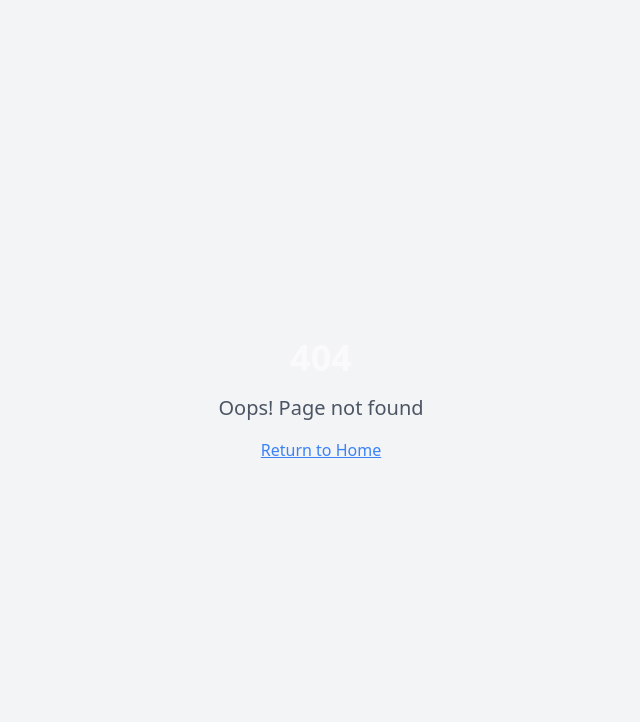
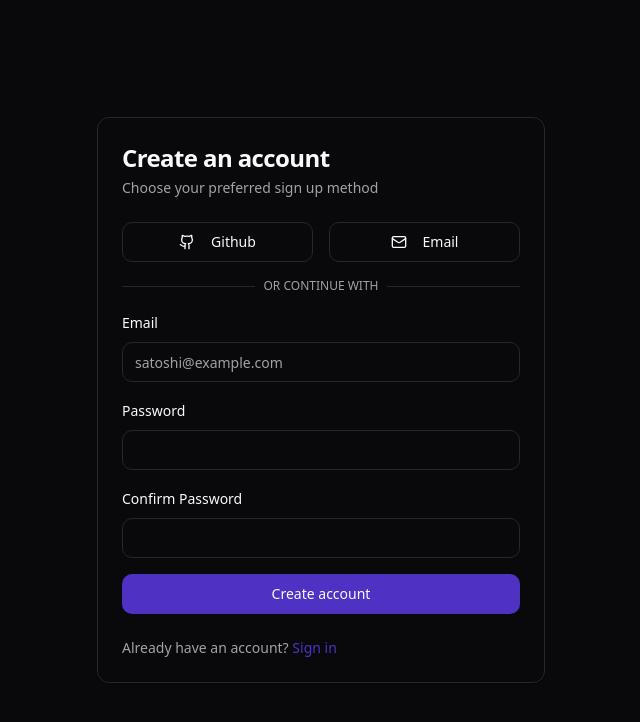
Before and after one commit to ghostiger1117/cosmic-swap-nexus, a React (Vite) app: page /signup in a window 1280 px wide. Before the commit this address had no page. Shown: the top 722 px of the page, without its empty margins (319-959 px from the left). Built offline with nearby package versions, Linux system fonts and the light colour scheme.

Commit message:
feat: Add sign-in and sign-up pages

```diff
--- a/src/App.tsx
+++ b/src/App.tsx
@@ -10,6 +10,8 @@ import Pools from "./pages/Pools";
 import Dashboard from "./pages/Dashboard";
 import About from "./pages/About";
 import FAQ from "./pages/FAQ";
+import SignIn from "./pages/SignIn";
+import SignUp from "./pages/SignUp";
 import NotFound from "./pages/NotFound";
 
 const queryClient = new QueryClient();
@@ -27,7 +29,8 @@ const App = () => (
           <Route path="/dashboard" element={<Dashboard />} />
           <Route path="/about" element={<About />} />
           <Route path="/faq" element={<FAQ />} />
-          {/* ADD ALL CUSTOM ROUTES ABOVE THE CATCH-ALL "*" ROUTE */}
+          <Route path="/signin" element={<SignIn />} />
+          <Route path="/signup" element={<SignUp />} />
           <Route path="*" element={<NotFound />} />
         </Routes>
       </BrowserRouter>
--- a/src/components/Navbar.tsx
+++ b/src/components/Navbar.tsx
@@ -61,6 +61,15 @@ const Navbar = () => {
               <span>0x1a2...3b4c</span>
             </Button>
           ) : (
+            <>
+              <Link to="/signin" className="px-3 py-2 text-sm rounded-lg hover:bg-white/5 transition-colors">
+                Sign In
+              </Link>
+              <Link to="/signup">
+                <Button variant="outline" className="border-white/10 hover:bg-white/5">
+                  Sign Up
+                </Button>
+              </Link>
               <Button
                 onClick={connectWallet}
                 className="ml-4 cosmic-button flex items-center space-x-2"
@@ -68,6 +77,7 @@ const Navbar = () => {
                 <Wallet size={16} />
                 <span>Connect Wallet</span>
               </Button>
+            </>
           )}
         </div>
 
@@ -111,6 +121,13 @@ const Navbar = () => {
               <span>0x1a2...3b4c</span>
             </Button>
           ) : (
+            <>
+              <Link to="/signin" className="block px-3 py-2 rounded-lg hover:bg-white/5 transition-colors">
+                Sign In
+              </Link>
+              <Link to="/signup" className="block px-3 py-2 rounded-lg hover:bg-white/5 transition-colors">
+                Sign Up
+              </Link>
               <Button
                 onClick={connectWallet}
                 className="w-full cosmic-button flex items-center justify-center space-x-2"
@@ -118,6 +135,7 @@ const Navbar = () => {
                 <Wallet size={16} />
                 <span>Connect Wallet</span>
               </Button>
+            </>
           )}
         </div>
       )}
--- /dev/null
+++ b/src/pages/SignIn.tsx
@@ -0,0 +1,86 @@
+
+import React from 'react';
+import { Link } from 'react-router-dom';
+import { Button } from "@/components/ui/button";
+import { Input } from "@/components/ui/input";
+import { Github, Mail } from 'lucide-react';
+import {
+  Card,
+  CardContent,
+  CardDescription,
+  CardFooter,
+  CardHeader,
+  CardTitle,
+} from "@/components/ui/card";
+import { Label } from "@/components/ui/label";
+
+const SignIn = () => {
+  const handleSubmit = (e: React.FormEvent) => {
+    e.preventDefault();
+    // Sign in logic will be implemented after Supabase integration
+    console.log('Sign in attempt');
+  };
+
+  return (
+    <div className="min-h-screen flex items-center justify-center bg-background px-4">
+      <Card className="w-full max-w-md">
+        <CardHeader className="space-y-1">
+          <CardTitle className="text-2xl font-bold">Sign in</CardTitle>
+          <CardDescription>
+            Choose your preferred sign in method
+          </CardDescription>
+        </CardHeader>
+        <CardContent className="space-y-4">
+          <div className="grid grid-cols-2 gap-4">
+            <Button variant="outline">
+              <Github className="mr-2 h-4 w-4" />
+              Github
+            </Button>
+            <Button variant="outline">
+              <Mail className="mr-2 h-4 w-4" />
+              Email
+            </Button>
+          </div>
+          <div className="relative">
+            <div className="absolute inset-0 flex items-center">
+              <span className="w-full border-t" />
+            </div>
+            <div className="relative flex justify-center text-xs uppercase">
+              <span className="bg-background px-2 text-muted-foreground">
+                Or continue with
+              </span>
+            </div>
+          </div>
+          <form onSubmit={handleSubmit}>
+            <div className="space-y-4">
+              <div className="space-y-2">
+                <Label htmlFor="email">Email</Label>
+                <Input id="email" type="email" placeholder="satoshi@example.com" required />
+              </div>
+              <div className="space-y-2">
+                <Label htmlFor="password">Password</Label>
+                <Input id="password" type="password" required />
+              </div>
+              <Button type="submit" className="w-full">
+                Sign in
+              </Button>
+            </div>
+          </form>
+        </CardContent>
+        <CardFooter className="flex flex-wrap items-center justify-between gap-2">
+          <div className="text-sm text-muted-foreground">
+            <span>Don't have an account? </span>
+            <Link to="/signup" className="text-primary hover:underline">
+              Sign up
+            </Link>
+          </div>
+          <Link to="/reset-password" className="text-sm text-primary hover:underline">
+            Forgot password?
+          </Link>
+        </CardFooter>
+      </Card>
+    </div>
+  );
+};
+
+export default SignIn;
--- /dev/null
+++ b/src/pages/SignUp.tsx
@@ -0,0 +1,87 @@
+
+import React from 'react';
+import { Link } from 'react-router-dom';
+import { Button } from "@/components/ui/button";
+import { Input } from "@/components/ui/input";
+import { Github, Mail } from 'lucide-react';
+import {
+  Card,
+  CardContent,
+  CardDescription,
+  CardFooter,
+  CardHeader,
+  CardTitle,
+} from "@/components/ui/card";
+import { Label } from "@/components/ui/label";
+
+const SignUp = () => {
+  const handleSubmit = (e: React.FormEvent) => {
+    e.preventDefault();
+    // Sign up logic will be implemented after Supabase integration
+    console.log('Sign up attempt');
+  };
+
+  return (
+    <div className="min-h-screen flex items-center justify-center bg-background px-4">
+      <Card className="w-full max-w-md">
+        <CardHeader className="space-y-1">
+          <CardTitle className="text-2xl font-bold">Create an account</CardTitle>
+          <CardDescription>
+            Choose your preferred sign up method
+          </CardDescription>
+        </CardHeader>
+        <CardContent className="space-y-4">
+          <div className="grid grid-cols-2 gap-4">
+            <Button variant="outline">
+              <Github className="mr-2 h-4 w-4" />
+              Github
+            </Button>
+            <Button variant="outline">
+              <Mail className="mr-2 h-4 w-4" />
+              Email
+            </Button>
+          </div>
+          <div className="relative">
+            <div className="absolute inset-0 flex items-center">
+              <span className="w-full border-t" />
+            </div>
+            <div className="relative flex justify-center text-xs uppercase">
+              <span className="bg-background px-2 text-muted-foreground">
+                Or continue with
+              </span>
+            </div>
+          </div>
+          <form onSubmit={handleSubmit}>
+            <div className="space-y-4">
+              <div className="space-y-2">
+                <Label htmlFor="email">Email</Label>
+                <Input id="email" type="email" placeholder="satoshi@example.com" required />
+              </div>
+              <div className="space-y-2">
+                <Label htmlFor="password">Password</Label>
+                <Input id="password" type="password" required />
+              </div>
+              <div className="space-y-2">
+                <Label htmlFor="confirm-password">Confirm Password</Label>
+                <Input id="confirm-password" type="password" required />
+              </div>
+              <Button type="submit" className="w-full">
+                Create account
+              </Button>
+            </div>
+          </form>
+        </CardContent>
+        <CardFooter>
+          <div className="text-sm text-muted-foreground">
+            Already have an account?{" "}
+            <Link to="/signin" className="text-primary hover:underline">
+              Sign in
+            </Link>
+          </div>
+        </CardFooter>
+      </Card>
+    </div>
+  );
+};
+
+export default SignUp;
```
Lines whose indentation alone changed are shown as unchanged.
